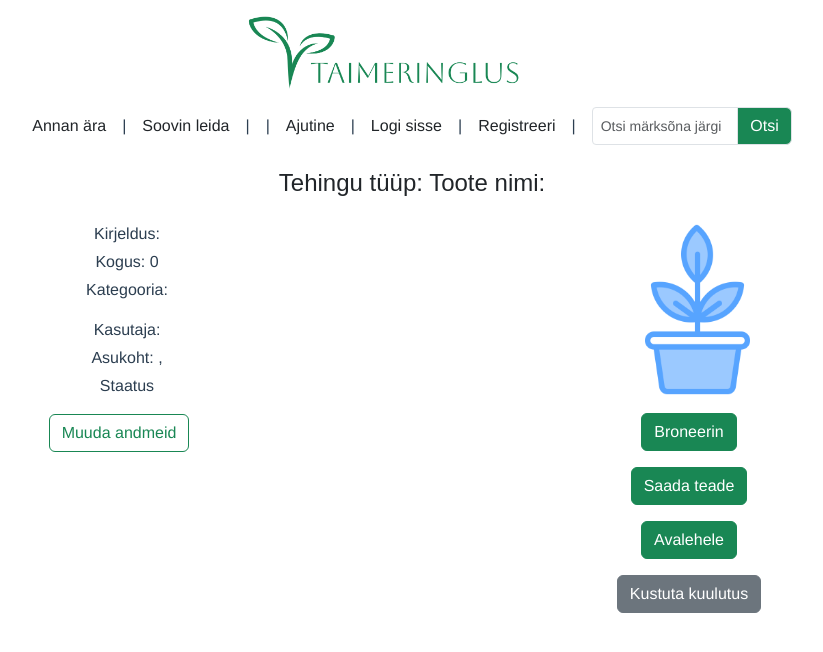
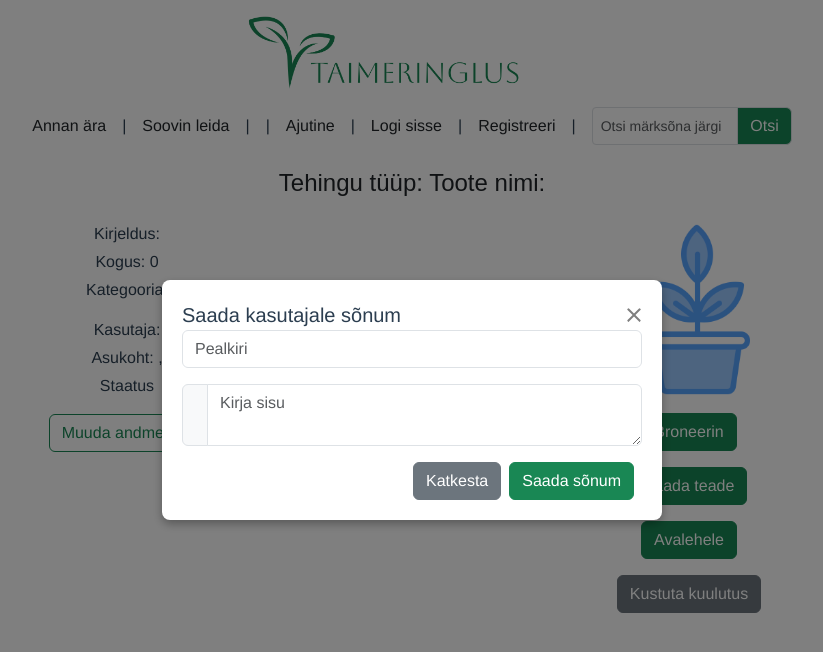
Before and after one commit to karin-v/flowerfront, a Vue app: page /item/1 in a window 1280 px wide. Both pictures are taken after a click on the button "Saada teade". Shown: the top 652 px of the page, without its empty margins (228-1051 px from the left). Built offline with nearby package versions, Linux system fonts and the light colour scheme; no server answers.

Commit message:
NewMessageModal

```diff
--- /dev/null
+++ b/src/components/modal/NewMessageModal.vue
@@ -0,0 +1,38 @@
+
+
+<template>
+  <Modal :modal-is-open="modalIsOpen" @event-close-modal="$emit('event-close-modal')">
+    <template #title>
+      Saada kasutajale sõnum
+    </template>
+     <template #body>
+  <div class="input-group mb-3">
+    <input type="text" class="form-control" placeholder="Pealkiri" >
+  </div>
+
+  <div class="input-group">
+    <span class="input-group-text"></span>
+    <textarea class="form-control" placeholder="Kirja sisu"></textarea>
+  </div>
+     </template>
+
+    <template #footer>
+      <button type="button" class="btn btn-success me-2" @click="$emit('event-send-message')">Saada sõnum</button>
+    </template>
+  </Modal>
+</template>
+
+<script>
+import Modal from "@/components/modal/Modal.vue";
+
+export default {
+  name: "NewMessageModal" ,
+  components: {Modal},
+  props: {
+    user: {},
+    modalIsOpen: Boolean,
+  },
+}
+</script>
+<script setup lang="ts">
+</script>
--- a/src/views/ItemView.vue
+++ b/src/views/ItemView.vue
@@ -1,5 +1,11 @@
 <template>
   <div>
+    <NewMessageModal :modal-is-open="modalIsOpen"
+                     :itemId="item.itemId"
+                     :userId="item.userId"
+                     :email:="item.userEmail"
+                        @event-close-modal="closeModal"
+                       />
     <div class="container mt-4">
       <div class="row mb-3">
 
@@ -48,7 +54,7 @@
             <button type="button" class="btn btn-success me-3">Broneerin</button>
           </div>
           <div class="mt-3">
-            <button type="button" class="btn btn-success me-3">Saada teade</button>
+            <button type="button" class="btn btn-success me-3" @click="openMessageModal(item.itemId, item.userId)">Saada teade</button>
           </div>
           <div class="mt-3">
             <button @click="navigateToHomeView" type="button" class="btn btn-success me-3">Avalehele</button>
@@ -77,19 +83,26 @@ import UserImage from "@/components/image/UserImage.vue";
 import ItemImage from "@/components/image/ItemImage.vue";
 import ImageInput from "@/components/image/ImageInput.vue";
 import {useRoute} from "vue-router";
+import UpdateProfileModal from "@/components/modal/UpdateProfileModal.vue";
+import NewMessageModal from "@/components/modal/NewMessageModal.vue";
 
 export default {
   name: "ItemView",
-  components: {ImageInput, ItemImage, UserImage},
+  components: {NewMessageModal, UpdateProfileModal, ImageInput, ItemImage, UserImage},
+
   data() {
     return {
+
       itemId: useRoute().query.itemId,
+      modalIsOpen: false,
       item: {
             itemId: 0,
             itemName: '',
             category: '',
             description: '',
             username: '',
+            userId: 0,
+        userEmail: '',
             county: '',
             region: '',
             totalQuantity: 0,
@@ -120,7 +133,15 @@ export default {
 
     navigateToHomeView() {
       NavigationService.navigateToHomeView()
-    }
+    },
+
+    openMessageModal() {
+      this.modalIsOpen = true
+    },
+
+    closeModal() {
+      this.modalIsOpen = false
+    },
   },
 
   beforeMount() {
```
